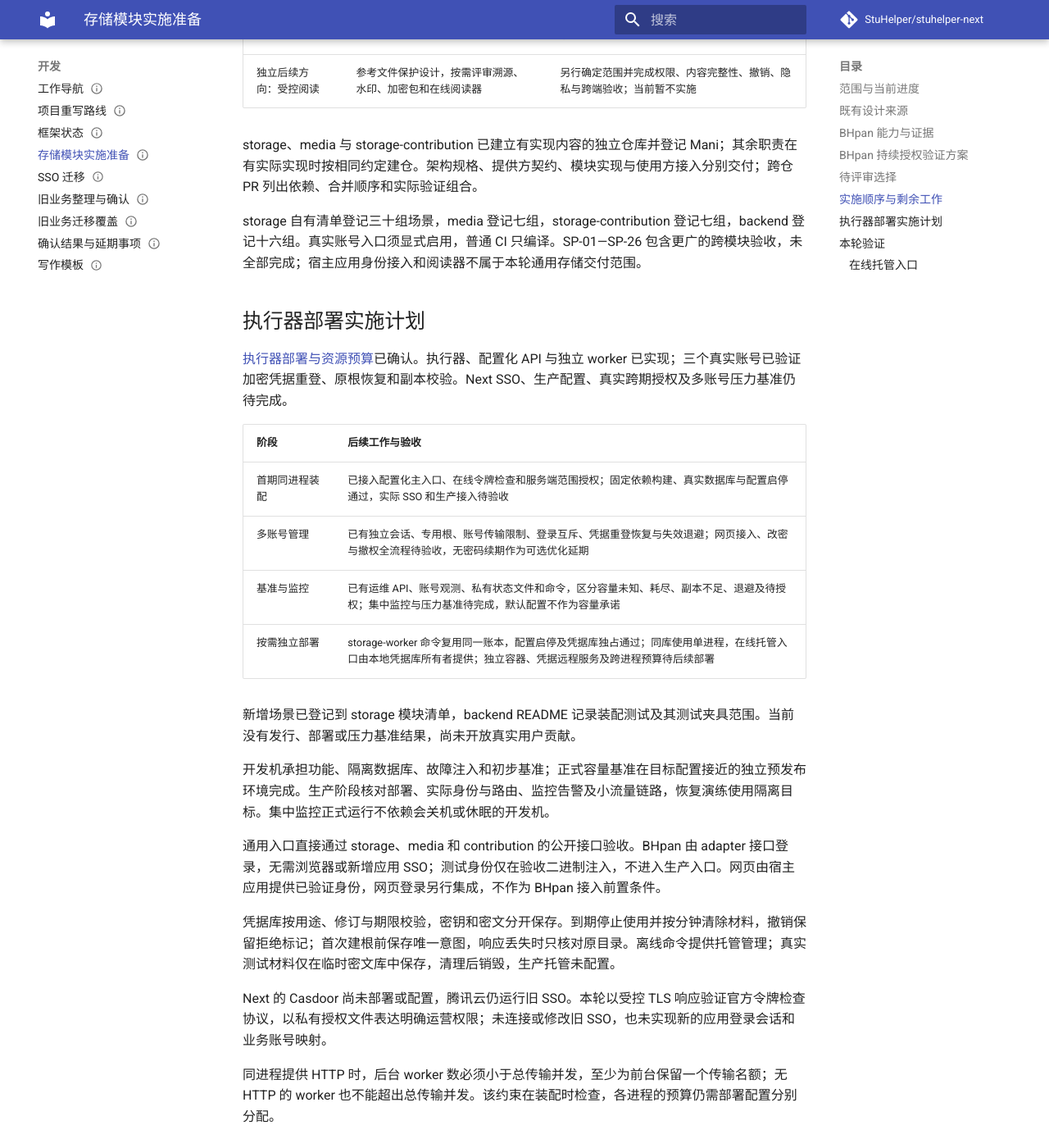
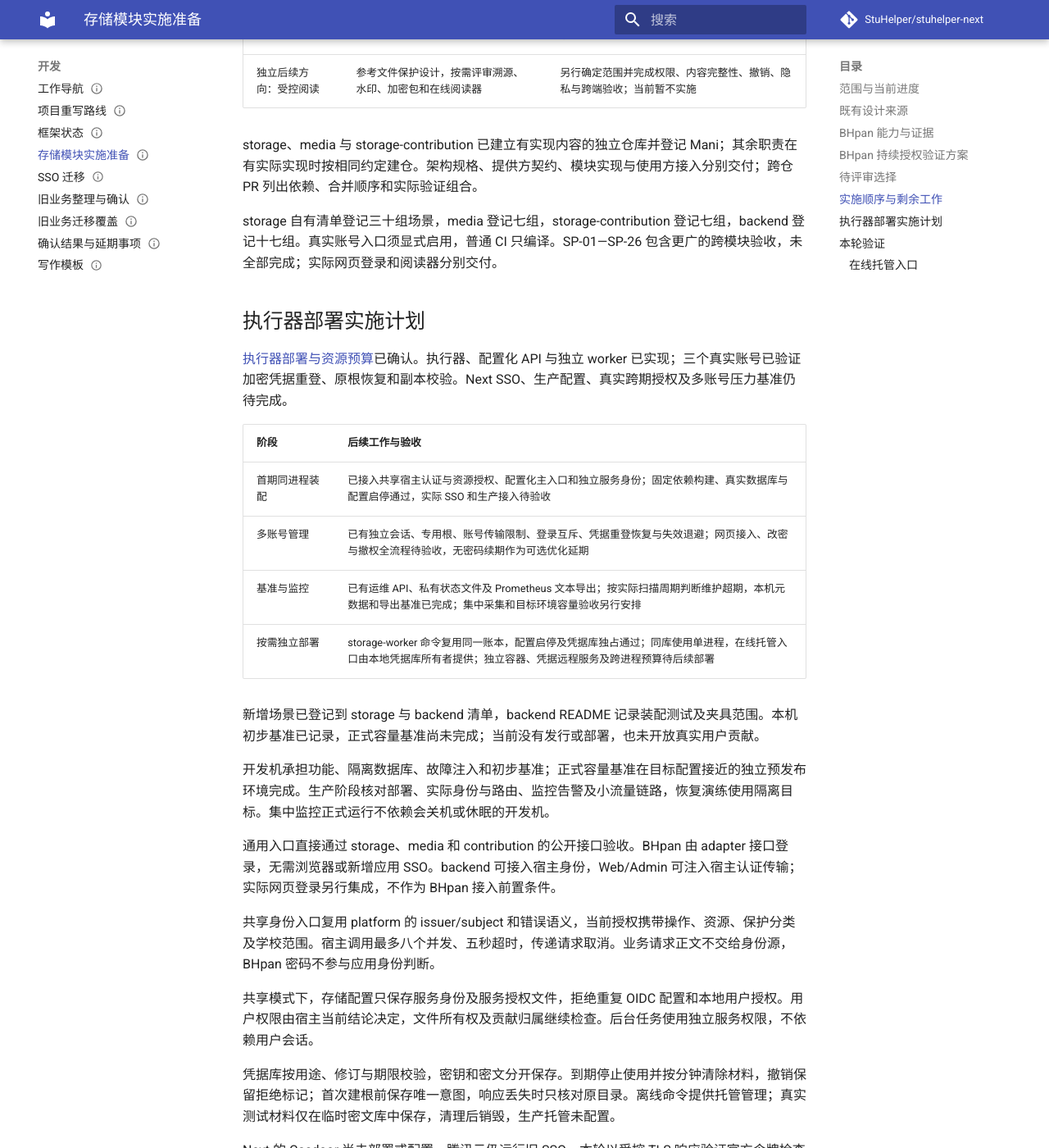
Before and after one commit to StuHelper/stuhelper-next, an MkDocs documentation site: the page built from docs/development/storage-module.md, in a window 1280 px wide and 1400 px high, scrolled down 5691 px. Shown: the whole window at 82% size. Built offline with MkDocs 1.6.1 and Material for MkDocs 9.7.7, drawn with Linux system fonts in a browser that asks for light colours; comment, search, counter and statistics services are not loaded; some of the changed text lies outside the part shown.

Commit message:
docs(storage): 固定共享身份接入与独立验收结果

```diff
--- a/docs/development/storage-module.md
+++ b/docs/development/storage-module.md
@@ -24,7 +24,7 @@
 | 存储贡献 | 已实现同意、容量与期限、暂停、续期、退出、撤权、持久化协调及汇总 API；真实 BHpan 直接接口联调通过，Web/Admin 页面由宿主应用提供身份；贡献榜与奖励延期 |
 | 下游业务 | resources 课程资料权益、审核与目录由独立业务任务实施，不作为通用文件与存储完成条件 |
 | 保护交付与阅读器 | 已记录[溯源、加密包及在线阅读参考](../design/file-protection-and-delivery.md)，明确暂不实现，未确定默认启用方式 |
-| 正式装配 | backend 已接入 storage/media/contribution API、独立 worker、在线令牌检查与 BHpan 凭据恢复；media 使用独立服务和数据库身份，Next SSO 尚未部署或配置 |
+| 正式装配 | backend 已接入共享宿主身份、storage/media/contribution API、独立 worker 与 BHpan 凭据恢复；用户与服务身份分开，Next SSO 尚未部署或配置 |
 | 发行与部署 | 本轮不发行、不部署，也未启用真实用户贡献 |
 
 ## 既有设计来源
@@ -122,7 +122,7 @@
 
 storage、media 与 storage-contribution 已建立有实现内容的独立仓库并登记 Mani；其余职责在有实际实现时按相同约定建仓。架构规格、提供方契约、模块实现与使用方接入分别交付；跨仓 PR 列出依赖、合并顺序和实际验证组合。
 
-storage 自有清单登记三十组场景，media 登记七组，storage-contribution 登记七组，backend 登记十六组。真实账号入口须显式启用，普通 CI 只编译。SP-01—SP-26 包含更广的跨模块验收，未全部完成；宿主应用身份接入和阅读器不属于本轮通用存储交付范围。
+storage 自有清单登记三十组场景，media 登记七组，storage-contribution 登记七组，backend 登记十七组。真实账号入口须显式启用，普通 CI 只编译。SP-01—SP-26 包含更广的跨模块验收，未全部完成；实际网页登录和阅读器分别交付。
 
 ## 执行器部署实施计划
 
@@ -130,16 +130,20 @@
 
 | 阶段 | 后续工作与验收 |
 | --- | --- |
-| 首期同进程装配 | 已接入配置化主入口、在线令牌检查和服务端范围授权；固定依赖构建、真实数据库与配置启停通过，实际 SSO 和生产接入待验收 |
+| 首期同进程装配 | 已接入共享宿主认证与资源授权、配置化主入口和独立服务身份；固定依赖构建、真实数据库与配置启停通过，实际 SSO 和生产接入待验收 |
 | 多账号管理 | 已有独立会话、专用根、账号传输限制、登录互斥、凭据重登恢复与失效退避；网页接入、改密与撤权全流程待验收，无密码续期作为可选优化延期 |
-| 基准与监控 | 已有运维 API、账号观测、私有状态文件和命令，区分容量未知、耗尽、副本不足、退避及待授权；集中监控与压力基准待完成，默认配置不作为容量承诺 |
+| 基准与监控 | 已有运维 API、私有状态文件及 Prometheus 文本导出；按实际扫描周期判断维护超期，本机元数据和导出基准已完成；集中采集和目标环境容量验收另行安排 |
 | 按需独立部署 | storage-worker 命令复用同一账本，配置启停及凭据库独占通过；同库使用单进程，在线托管入口由本地凭据库所有者提供；独立容器、凭据远程服务及跨进程预算待后续部署 |
 
-新增场景已登记到 storage 模块清单，backend README 记录装配测试及其测试夹具范围。当前没有发行、部署或压力基准结果，尚未开放真实用户贡献。
+新增场景已登记到 storage 与 backend 清单，backend README 记录装配测试及夹具范围。本机初步基准已记录，正式容量基准尚未完成；当前没有发行或部署，也未开放真实用户贡献。
 
 开发机承担功能、隔离数据库、故障注入和初步基准；正式容量基准在目标配置接近的独立预发布环境完成。生产阶段核对部署、实际身份与路由、监控告警及小流量链路，恢复演练使用隔离目标。集中监控正式运行不依赖会关机或休眠的开发机。
 
-通用入口直接通过 storage、media 和 contribution 的公开接口验收。BHpan 由 adapter 接口登录，无需浏览器或新增应用 SSO；测试身份仅在验收二进制注入，不进入生产入口。网页由宿主应用提供已验证身份，网页登录另行集成，不作为 BHpan 接入前置条件。
+通用入口直接通过 storage、media 和 contribution 的公开接口验收。BHpan 由 adapter 接口登录，无需浏览器或新增应用 SSO。backend 可接入宿主身份，Web/Admin 可注入宿主认证传输；实际网页登录另行集成，不作为 BHpan 接入前置条件。
+
+共享身份入口复用 platform 的 issuer/subject 和错误语义，当前授权携带操作、资源、保护分类及学校范围。宿主调用最多八个并发、五秒超时，传递请求取消。业务请求正文不交给身份源，BHpan 密码不参与应用身份判断。
+
+共享模式下，存储配置只保存服务身份及服务授权文件，拒绝重复 OIDC 配置和本地用户授权。用户权限由宿主当前结论决定，文件所有权及贡献归属继续检查。后台任务使用独立服务权限，不依赖用户会话。
 
 凭据库按用途、修订与期限校验，密钥和密文分开保存。到期停止使用并按分钟清除材料，撤销保留拒绝标记；首次建根前保存唯一意图，响应丢失时只核对原目录。离线命令提供托管管理；真实测试材料仅在临时密文库中保存，清理后销毁，生产托管未配置。
 
@@ -148,6 +152,14 @@
 同进程提供 HTTP 时，后台 worker 数必须小于总传输并发，至少为前台保留一个传输名额；无 HTTP 的 worker 也不能超出总传输并发。该约束在装配时检查，各进程的预算仍需部署配置分别分配。
 
 ## 本轮验证
+
+2026-10-28，共享宿主身份通过独立 PostgreSQL 联调，覆盖存储与托管 HTTP 401/403/503、文件上传至清理、贡献暂停及重启、当前授权撤销和独立服务权限。身份协议使用 TLS 夹具，供应商使用显式内存适配，不计作真实 SSO 验收。
+
+Web 通过四十五项单元与一百一十二项浏览器用例，Admin 通过三百六十七项单元与九十六项浏览器用例。新增宿主传输测试覆盖当前凭据、轮换和失效后清空数据；浏览器继续覆盖八语言及桌面、移动视口。
+
+运维误报先用默认六小时周期复现，再按扫描周期加五分钟单轮上限修复。Prometheus 导出只读取私有快照，不发送供应商请求，固定状态标签不包含账号或文件标识；过期样本不继续输出容量，分页样本明确标记不完整。
+
+本机 WSL、i9-13980HX、Go 1.27.3、四连接 PostgreSQL、单客户端读取一百个待上传对象，三轮耗时为 7.13—9.07 毫秒/次。三类各一百条的运维快照导出为 5.50—5.55 微秒/次。身份与供应商为夹具，公网鉴权和文件传输不在该基准内。
 
 2026-10-27，新增存储首次接入、凭据更新、本人存储选项及管理员原请求恢复。真实 PostgreSQL 验证权限分离、撤销即时生效、并发幂等、账号去重与登录预算；状态查询不触发供应商探测。提供方和消费方记录精确源码及契约摘要。
 
@@ -205,7 +217,7 @@
 
 中文桌面及阿拉伯语移动截图已检查。表单下拉框具有明确可访问名称；请求目标与处理状态分别显示。八语言翻译语义仍待人工母语审阅。
 
-浏览器验收使用明确 HTTP 夹具，不连接真实 BHpan。/storage、/contributions 和 /storage-accounts 页面已实现，但实际浏览器登录与向 backend 传递访问令牌尚未装配，默认返回未登录或不可用。该工作不改变 Next SSO。
+浏览器验收使用明确 HTTP 夹具，不连接真实 BHpan。Web 的 createApplication 和 Admin 的 bootstrap 接受宿主认证传输，托管、贡献和运营页面共用当前凭据。默认入口仍使用同源 fetch，实际网页登录与 Next SSO 另行接入。
 
 原观测固定 backend 4ed8887 与 storage 84fbb86。用户确认关机并明确要求立即恢复后，以 backend c24a2a9 与 storage d0f8661 恢复原测试实例和根。恢复记录与原中断回执分开保存，清理脚本版本另行核对。
 
@@ -231,7 +243,7 @@
 
 隔离 PostgreSQL 和可控时钟验证容量有效期、过期拒绝上传、失败采样不延期，以及巡检到期才入队。执行器验证提前刷新窗口与授权边界，backend 验证配置默认值、兼容性和实际装配。未重新启用真实账号观察。
 
-通用文件、账号托管和容量贡献已通过真实 BHpan 直接接口联调。宿主应用的网页身份接入由对应集成任务处理；通用清单、批量下载和 S3/COS 属于后续扩展。课程资料发布、关联、审核、权益、下架投诉及业务目录由业务模块实现。
+通用文件、账号托管和容量贡献已通过真实 BHpan 直接接口联调。共享身份接口及前端传输注入已实现，实际网页登录另行集成。通用清单、批量下载和 S3/COS 属于后续扩展；课程资料发布、关联、审核、权益、下架投诉及目录由业务模块实现。
 
 贡献榜、奖励计算与贡献到账务的接入明确延期，容量与服务统计继续保留。生产前另行完成审计归档、备份与撤销恢复、保留清理及目标环境基准；多进程凭据与资源协调仅在启用该部署方式前完成。Next SSO 与生产变更按对应任务安排。
 
--- a/workspace.lock.json
+++ b/workspace.lock.json
@@ -23,12 +23,12 @@
     },
     "web": {
       "repository": "https://github.com/StuHelper/stuhelper-web.git",
-      "revision": "f2e7a56acf3fea3ebb773e2bf3a7ec0aa2251a06",
+      "revision": "eecef0bc0319a09f5c493a8117ec00111c37e786",
       "dirty": false
     },
     "admin": {
       "repository": "https://github.com/StuHelper/stuhelper-admin.git",
-      "revision": "c75c80eeccbf077244a7d0ed936ee91c593217ef",
+      "revision": "ea5a74cc2d619b887ac104133b4620deda0c388e",
       "dirty": false
     },
     "verification": {
@@ -53,7 +53,7 @@
     },
     "backend": {
       "repository": "https://github.com/StuHelper/stuhelper-backend.git",
-      "revision": "04a400c9b5c93b6c5fd09d2993a759bf683636ef",
+      "revision": "99476cf5aaf75c007f2e0b32bc72a3741a77e21c",
       "dirty": false
     },
     "tooling": {
```
Also changed, not shown: 1 other file.
